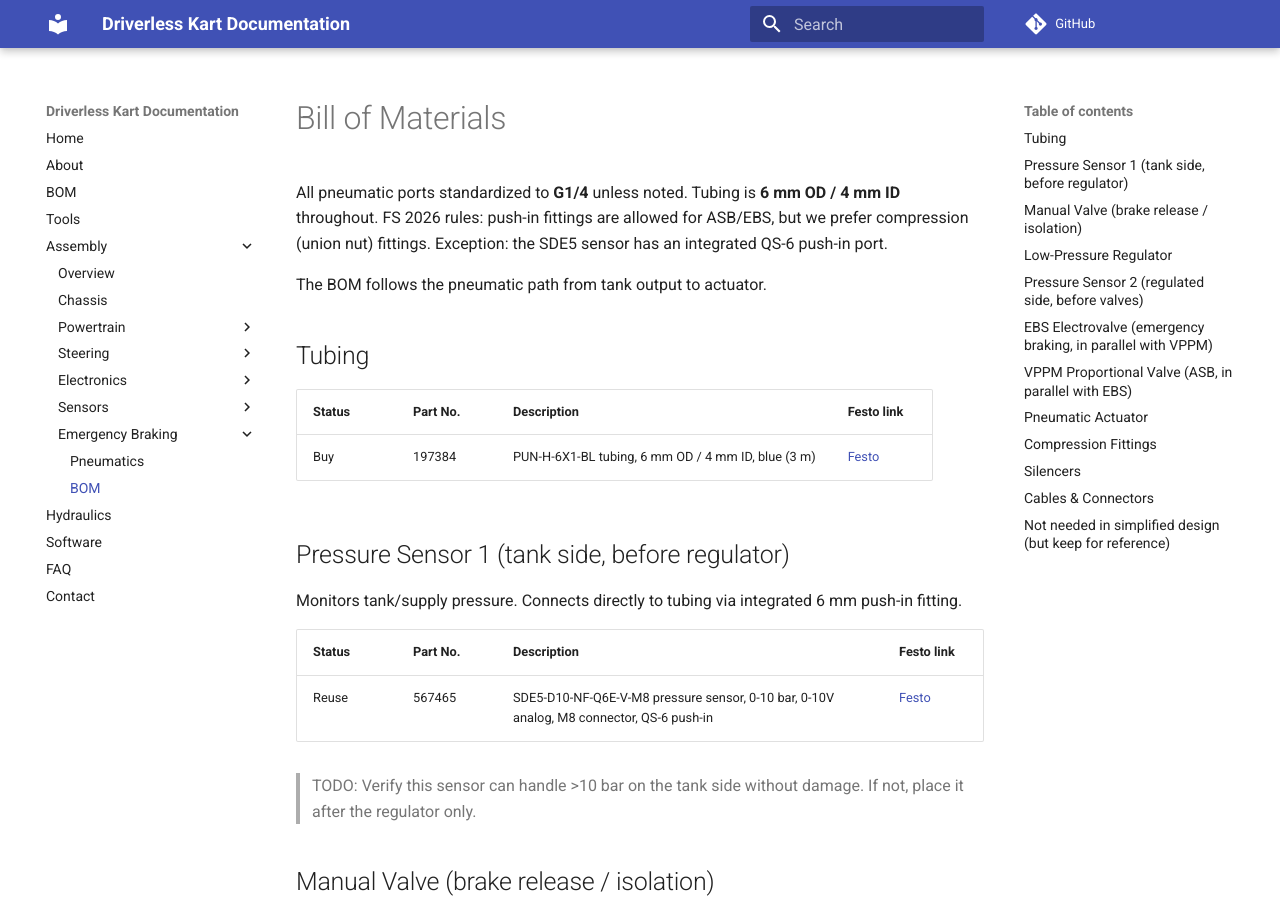
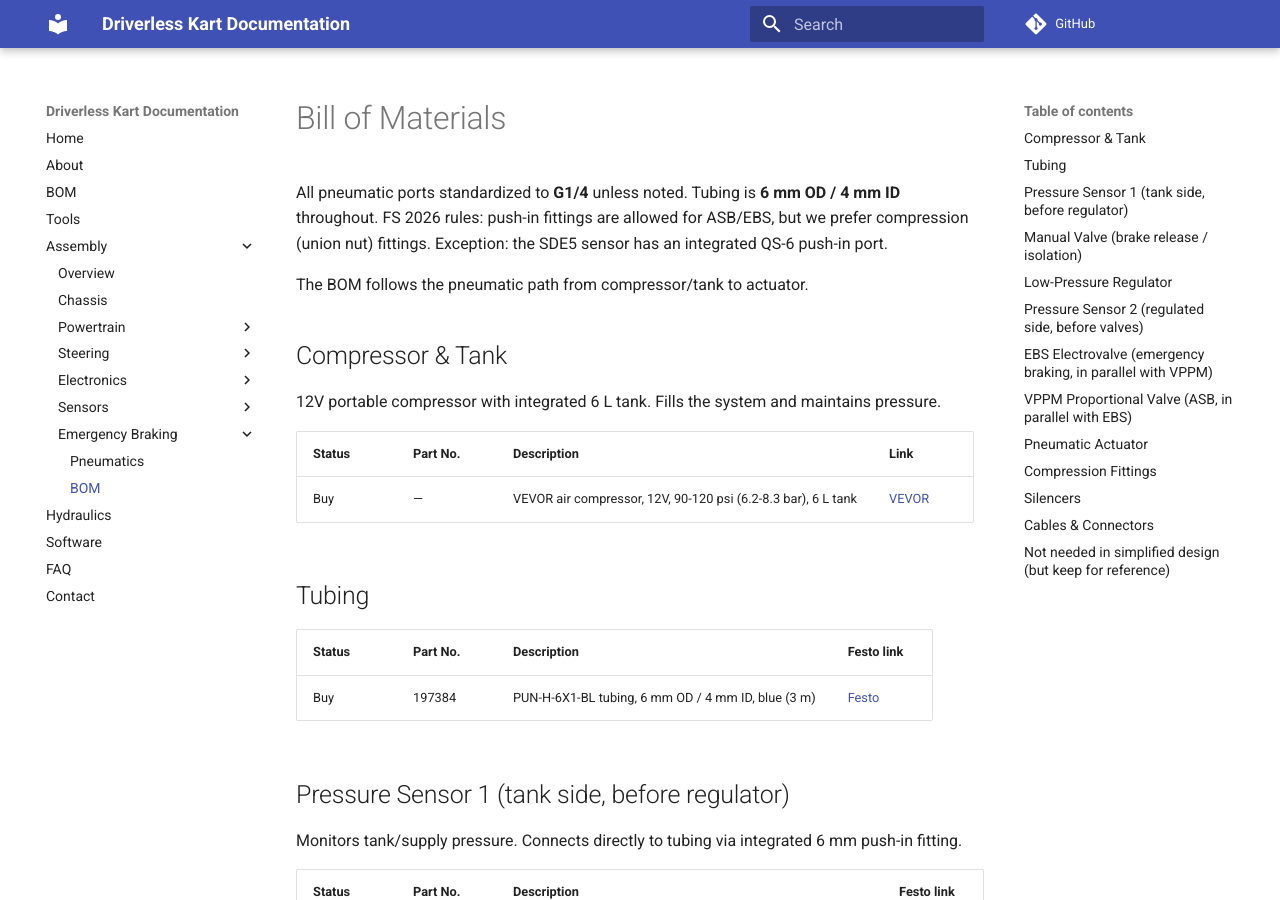
Before and after one commit to UM-Driverless/kart_docs, an MkDocs documentation site: the page built from docs/assembly/emergency-braking/bom.md, in a window 1280 px wide and 900 px high. Built offline with MkDocs 1.6.1 and Material for MkDocs 9.7.7, drawn with Linux system fonts in a browser that asks for light colours; comment, search, counter and statistics services are not loaded.

Commit message:
Add VEVOR 12V compressor to EBS BOM
Co-Authored-By: Claude Opus 4.6 <noreply@anthropic.com>

```diff
--- a/docs/assembly/emergency-braking/bom.md
+++ b/docs/assembly/emergency-braking/bom.md
@@ -2,7 +2,15 @@
 
 All pneumatic ports standardized to **G1/4** unless noted. Tubing is **6 mm OD / 4 mm ID** throughout. FS 2026 rules: push-in fittings are allowed for ASB/EBS, but we prefer compression (union nut) fittings. Exception: the SDE5 sensor has an integrated QS-6 push-in port.
 
-The BOM follows the pneumatic path from tank output to actuator.
+The BOM follows the pneumatic path from compressor/tank to actuator.
+
+## Compressor & Tank
+
+12V portable compressor with integrated 6 L tank. Fills the system and maintains pressure.
+
+| Status | Part No. | Description | Link |
+|---|---|---|---|
+| Buy | — | VEVOR air compressor, 12V, 90-120 psi (6.2-8.3 bar), 6 L tank | [VEVOR](https://www.vevor.es/bocina-aire-comprimido-c_11496/vevor-compresor-de-aire-para-kit-de-bocina-90-120-psi-bomba-de-aire-con-tanque-de-6-l-para-inflar-neumaticos-colchones-de-aire-compatible-con-todos-los-vehiculos-de-12-v-trenes-barcos-coches-taller-p_010247980894) |
 
 ## Tubing
 
```
